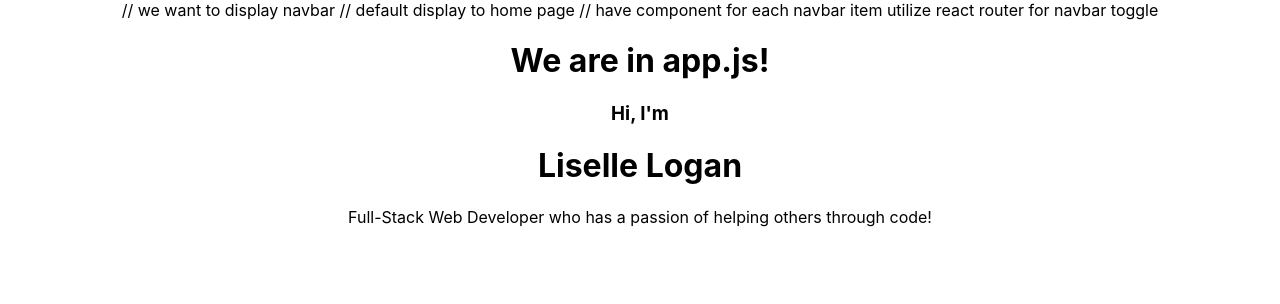
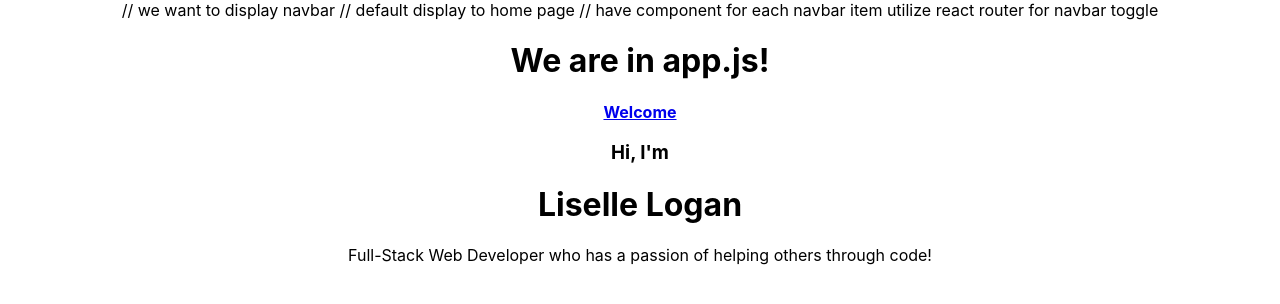
Before and after one commit to lisellelogan/about-liselle, a React (Create React App) app: page /welcome in a window 1280 px wide. Shown: the top 304 px of the page. Built offline with nearby package versions, Linux system fonts and the light colour scheme.

Commit message:
create NavBarStyle to display navbar

```diff
--- a/src/components/NavBar.js
+++ b/src/components/NavBar.js
@@ -1,12 +1,16 @@
 import React from 'react';
 import { Switch, Route } from 'react-router-dom';
+import NavBarStyle from './NavBarStyle.js';
 import Welcome from './Welcome.js';
 
 const NavBar = () => {
     return (
-        <Switch>
-            <Route path="/welcome" exact component={Welcome} />
-        </Switch>
+        <>
+            <NavBarStyle />
+            <Switch>
+                <Route path="/welcome" exact component={Welcome} />
+            </Switch>
+        </>
     )
 }
 
--- /dev/null
+++ b/src/components/NavBarStyle.js
@@ -0,0 +1,18 @@
+import React from 'react';
+import { NavLink } from 'react-router-dom';
+
+const NavBarStyle = () => {
+    return (
+        <div>
+        <NavLink
+            to="/welcome"
+            activeStyle={{
+                fontWeight: "bold"
+            }}
+            >Welcome
+        </NavLink><br/>
+    </div>
+    )
+}
+
+export default NavBarStyle;
```
